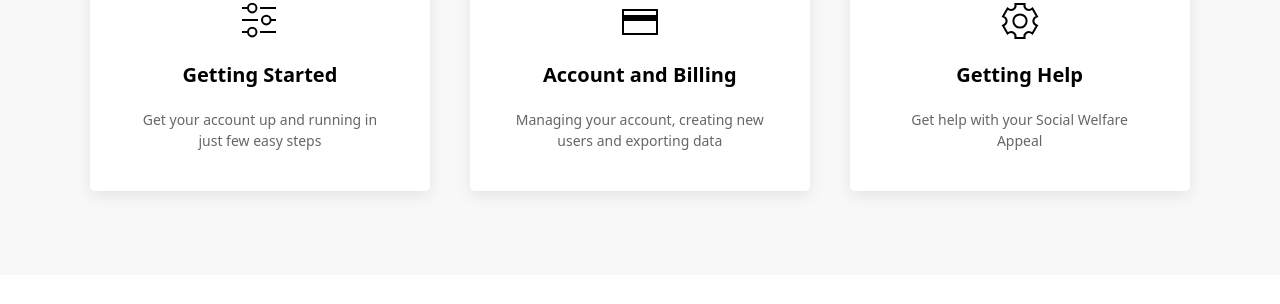
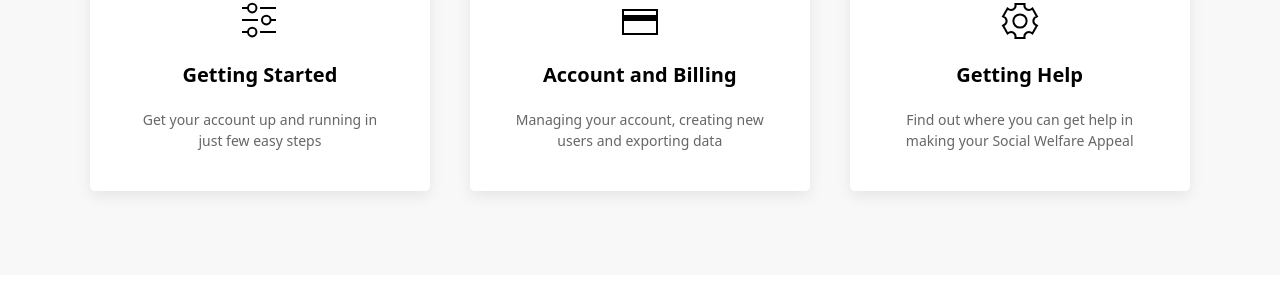
Before and after one commit to robbertl/socialwelfareappeal, a Jekyll site: the page built from index.md, in a window 1280 px wide. Shown: the part 744-1048 px from the top of the page. Built offline with Jekyll 4.4.1, drawn with Linux system fonts in a browser that asks for light colours.

Commit message:
Update navigation_categories.yml

```diff
--- a/_data/navigation_categories.yml
+++ b/_data/navigation_categories.yml
@@ -11,5 +11,5 @@
       icon: credit-card
 
     - title: Getting Help
-      desc: Get help with your Social Welfare Appeal
+      desc: Find out where you can get help in making your Social Welfare Appeal
       icon: cog
```
